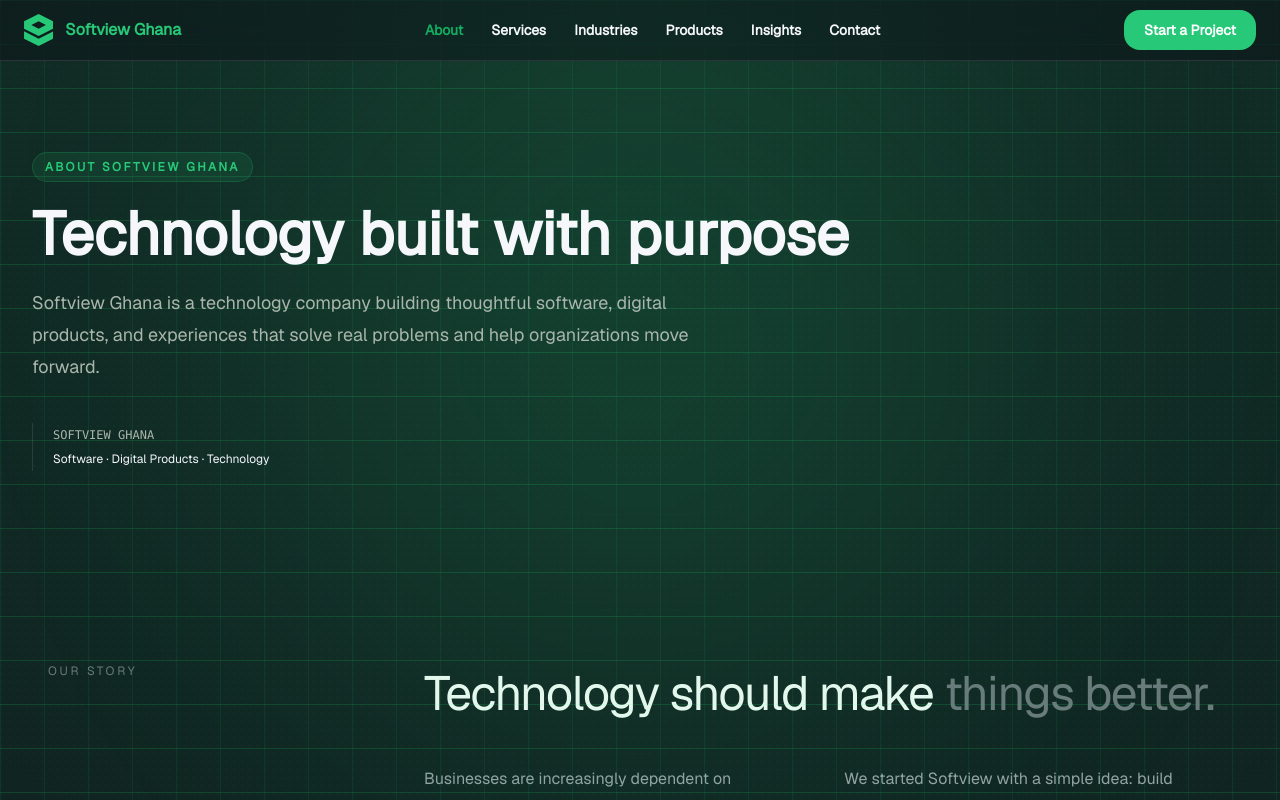
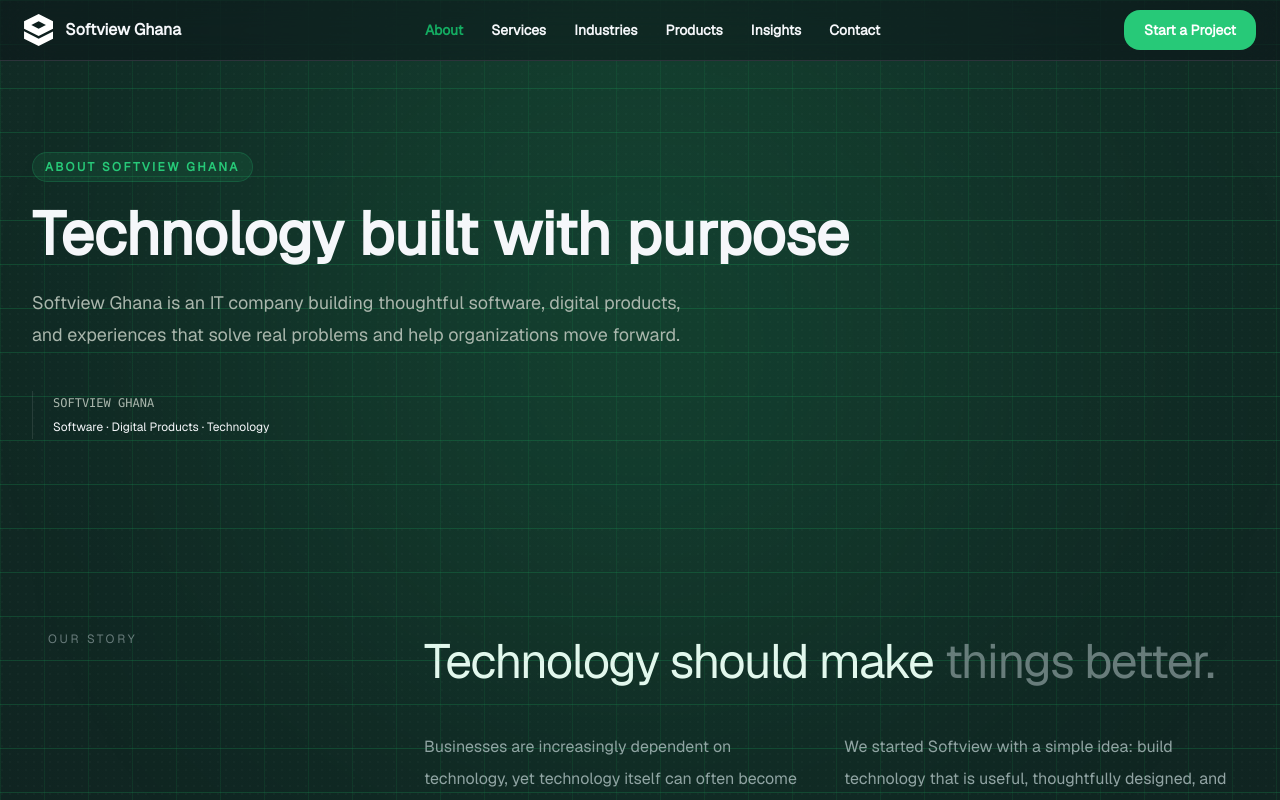
Before and after one commit to softviewghana/softviewghana.github.io, a Nuxt app: page /about in a window 1280 px wide. Shown: the top 800 px of the page. Built offline with nearby package versions, Linux system fonts and the light colour scheme.

Commit message:
final touches

```diff
--- a/app/assets/css/app.css
+++ b/app/assets/css/app.css
@@ -17,7 +17,7 @@
 }
 
 :root {
-      color-scheme: dark;
+      color-scheme: dark !important;
       --background: oklab(17.629% -0.00283 -0.01375);
       --surface: oklab(22.022% -0.00358 -0.01531);
       --border: oklab(31.862000000000002% -0.0041 -0.01607);
--- a/app/components/footer/FooterBottom.vue
+++ b/app/components/footer/FooterBottom.vue
@@ -31,13 +31,13 @@
       const legalLinks = [
             {
                   label: 'Privacy Policy',
-                  // href: '/privacy-policy',
-                  href: '#'
+                  href: '/privacy-policy',
+                  // href: '#'
             },
             {
                   label: 'Terms of Service',
-                  // href: '/terms',
-                  href: '#'
+                  href: '/terms',
+                  // href: '#'
             },
             {
                   label: 'Cookies',
@@ -50,11 +50,11 @@
 <template>
       <section class="mx-auto max-w-7xl px-6 py-6">
 
-            <div class="flex flex-col gap-8 text-sm text-white/50 md:flex-row md:items-center md:justify-between">
+            <div class="flex flex-col justify-items-center gap-8 text-sm text-white/50 md:flex-row md:items-center md:justify-between">
 
                   <!-- Brand -->
 
-                  <div>
+                  <div class="order-3 flex flex-col items-center justify-center">
 
                         <p class="text-white/70">
                               © {{ new Date().getFullYear() }} Softview Ghana.
@@ -73,7 +73,7 @@
 
                   <!-- Legal -->
 
-                  <nav class="order-3 flex flex-wrap gap-6 lg:order-0">
+                  <nav class="order-2 flex flex-col/ items-center justify-center flex-wrap gap-6 lg:order-0">
 
                         <NuxtLink v-for="link in legalLinks" :key="link.label" :to="link.href"
                           class="transition-colors hover:text-white">
@@ -85,11 +85,11 @@
 
                   <!-- Social -->
 
-                  <div class="flex items-center gap-3">
+                  <div class="flex flex-col/ items-center justify-center gap-3">
 
                         <NuxtLink external v-for="social in socials" :key="social.label" :href="social.href"
                           :aria-label="social.label" target="_blank"
-                          class="group flex h-10 w-10 items-center justify-center rounded-xl border border-white/10 bg-white/12 text-white/60 transition-all duration-300 hover:border-primary/30 hover:bg-primary/10 hover:text-primary">
+                          class="group flex h-10 w-10 items-center justify-center rounded-xl border border-white/10 bg-white/12 text-white/90 transition-all duration-300 hover:border-primary/30 hover:bg-primary/10 hover:text-primary">
 
                               <component :is="social.icon"
                                 class="size-5 transition-transform duration-300 group-hover:scale-110" />
--- a/app/components/footer/FooterLinks.vue
+++ b/app/components/footer/FooterLinks.vue
@@ -97,7 +97,7 @@
 <template>
       <section class="mx-auto max-w-7xl px-6 py-3">
 
-            <div class="grid grid-cols-1 gap-12 border-b border-white/10 pb-5 sm:grid-cols-2 xl:grid-cols-4">
+            <div class="grid grid-cols-1 gap-12 border-b border-white/10 pb-5 sm:grid-cols-2 lg:grid-cols-4">
 
                   <!-- Link Groups -->
 
--- a/app/components/layouts/Footer.vue
+++ b/app/components/layouts/Footer.vue
@@ -10,18 +10,13 @@
             <!-- Giant Typography -->
 
             <div aria-hidden="true"
-      class="pointer-events-none absolute left-1/2 top-24 -translate-x-1/2 select-none text-[180px] font-black uppercase tracking-[0.25em] text-white/2">
-      SOFTVIEW GHANA
+                class="pointer-events-none absolute left-1/2 top-24 -translate-x-1/2 select-none text-5xl md:text-[180px] font-black uppercase tracking-[0.25em] text-primary/30">
+                  SOFTVIEW
             </div>
 
             <!-- Grid -->
 
-    <div class="absolute inset-0 opacity-[0.04]" style="
-        background-image:
-          linear-gradient(rgba(255,255,255,.08) 1px, transparent 1px),
-          linear-gradient(90deg, rgba(255,255,255,.08) 1px, transparent 1px);
-        background-size:48px 48px;
-      " />
+            <div class="absolute inset-0 opacity-[0.04]" style="background-image: linear-gradient(rgba(255,255,255,.08) 1px, transparent 1px), linear-gradient(90deg, rgba(255,255,255,.08) 1px, transparent 1px); background-size:48px 48px;" />
 
             <!-- Glow -->
 
--- a/app/components/layouts/Header.vue
+++ b/app/components/layouts/Header.vue
@@ -7,23 +7,28 @@
                   label: 'About',
                   href: '/about',
                   title: '',
-            }, {
+            },
+            {
                   label: 'Services',
                   href: '/services',
                   title: '',
-            }, {
+            },
+            {
                   label: 'Industries',
                   href: '/industries',
                   title: '',
-            }, {
+            },
+            {
                   label: 'Products',
                   href: '/products',
                   title: '',
-            }, {
+            },
+            {
                   label: 'Insights',
                   href: '/insights',
                   title: '',
-            }, {
+            },
+            {
                   label: 'Contact',
                   href: '/contact',
                   title: '',
@@ -35,11 +40,11 @@
 <template>
       <header class="fixed top-0 inset-x-0 z-50">
             <div class="w-full rounded-0 border-b border-border bg-background/45 backdrop-blur-xl">
-                  <nav class="flex items-center justify-between  px-4 py-2.5 md:px-6 max-w-7xl mx-auto">
+                  <nav class="flex items-center justify-between px-4 py-2.5 md:px-6 max-w-7xl mx-auto">
                         <NuxtLink active-class="" exact-active-class="" :to="{ name: 'index' }"
                           class="flex items-center gap-3">
-                              <Logo fill-color="var(--brand)" />
-                              <span class="text-primary font-semibold">
+                              <Logo fill-color="white" />
+                              <span class="t font-semibold">
                                     {{ CONSTANTS.APP_NAME }}
                               </span>
                         </NuxtLink>
--- a/app/components/layouts/MobileMenu.vue
+++ b/app/components/layouts/MobileMenu.vue
@@ -1,7 +1,7 @@
 <script setup lang="ts">
       import { ref } from 'vue';
       import BaseButton from '@/components/UI/BaseButton.vue';
-      import { ArrowRight, Menu, X } from '@lucide/vue';
+      import { AlignRightIcon, ArrowRight, X } from '@lucide/vue';
 
       interface Link {
             label: string;
@@ -21,7 +21,7 @@
       <button
         class="inline-flex size-10 items-center justify-center rounded-xl border-0 border-border bg-surface-elevated lg:hidden"
         @click="open = true" aria-label="Open navigation menu" type="button">
-            <Menu class="size-6" />
+            <AlignRightIcon class="size-6" />
       </button>
 
       <ClientOnly>
@@ -36,10 +36,10 @@
                                           <span>
 
                                                 <div
-                                                  class="flex flex-row items-center justify-between px-6 py-3 sticky border-b border-border/25 top-0 bg-background">
+                                                  class="flex flex-row items-center justify-between px-4 py-3 sticky border-b border-border/25 top-0 bg-background">
                                                       <NuxtLink to="/" @click="open = false"
                                                         aria-label="Go to homepage">
-                                                            <Logo fill-color="var(--color-primary)" />
+                                                            <Logo fill-color="white" />
                                                       </NuxtLink>
 
                                                       <button @click="open = false" aria-label="Close navigation menu"
@@ -50,7 +50,7 @@
 
                                                 </div>
 
-                                                <div class="flex flex-col gap-2 p-6">
+                                                <div class="flex flex-col gap-2 py-4 px-4">
                                                       <span v-for="link in links" :key="link.href"
                                                         class="flex flex-row justify-between items-center rounded-0 border-b border-border hover:border-primary/40">
                                                             <NuxtLink :href="link.href"
--- a/app/pages/about.vue
+++ b/app/pages/about.vue
@@ -60,7 +60,7 @@
 
       usePageSeo({
             title: 'About Softview Ghana',
-            description: 'Softview Ghana is a technology company building thoughtful software, digital products, and experiences for businesses and organizations.',
+            description: 'Softview Ghana is an IT company building thoughtful software, digital products, and experiences for businesses and organizations.',
             path: '/about',
       });
 </script>
@@ -89,7 +89,7 @@
 
                               <div class="mt-10 grid gap-10 lg:grid-cols-[1fr_360px] lg:items-end">
                                     <p class="max-w-2xl text-lg leading-8 text-zinc-400 sm:text-xl">
-                                          Softview Ghana is a technology company building thoughtful
+                                          Softview Ghana is an IT company building thoughtful
                                           software, digital products, and experiences that solve real
                                           problems and help organizations move forward.
                                     </p>
@@ -110,7 +110,7 @@
                   </div> -->
             <!-- </section> -->
             <PageHero eyebrow="About Softview Ghana" title="Technology built with purpose"
-              description="Softview Ghana is a technology company building thoughtful software, digital products, and experiences that solve real problems and help organizations move forward.">
+                description="Softview Ghana is an IT company building thoughtful software, digital products, and experiences that solve real problems and help organizations move forward.">
                   <template #visual>
                         <div class="border-l border-white/10 pl-5 text-xs leading-6">
                               <div class="font-mono text-muted">
@@ -252,8 +252,7 @@
 
 
             <section class="relative overflow-hidden border-b border-white/6">
-                  <div
-                    class="pointer-events-none absolute inset-y-0 right-0 w-1/2 bg-linear-to-l from-emerald-500/[0.035] to-transparent"
+                  <div class="pointer-events-none absolute inset-y-0 right-0 w-1/2 bg-linear-to-l from-emerald-500/[0.035] to-transparent"
                       aria-hidden="true" />
 
                   <div class="mx-auto max-w-7xl px-6 py-24 sm:px-8 lg:px-12 lg:py-36">
@@ -329,8 +328,7 @@
             <section class="border-b border-white/6">
                   <div class="mx-auto max-w-7xl px-6 py-24 sm:px-8 lg:px-12 lg:py-32">
                         <div class="relative overflow-hidden rounded-2xl border border-white/8 bg-white/2">
-                              <div
-                                class="absolute inset-0 bg-[radial-gradient(circle_at_80%_20%,rgba(16,185,129,0.07),transparent_35%)]"
+                              <div class="absolute inset-0 bg-[radial-gradient(circle_at_80%_20%,rgba(16,185,129,0.07),transparent_35%)]"
                                   aria-hidden="true" />
 
                               <div class="relative grid gap-12 p-8 sm:p-12 lg:grid-cols-[1fr_320px] lg:p-16">
```
Lines whose indentation alone changed are shown as unchanged.
